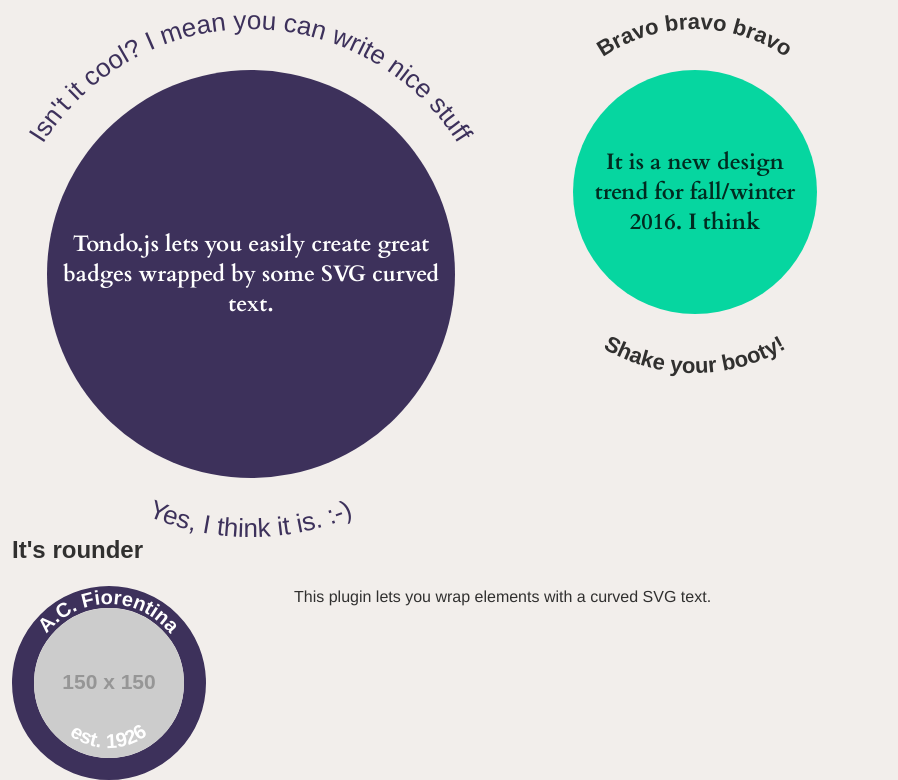
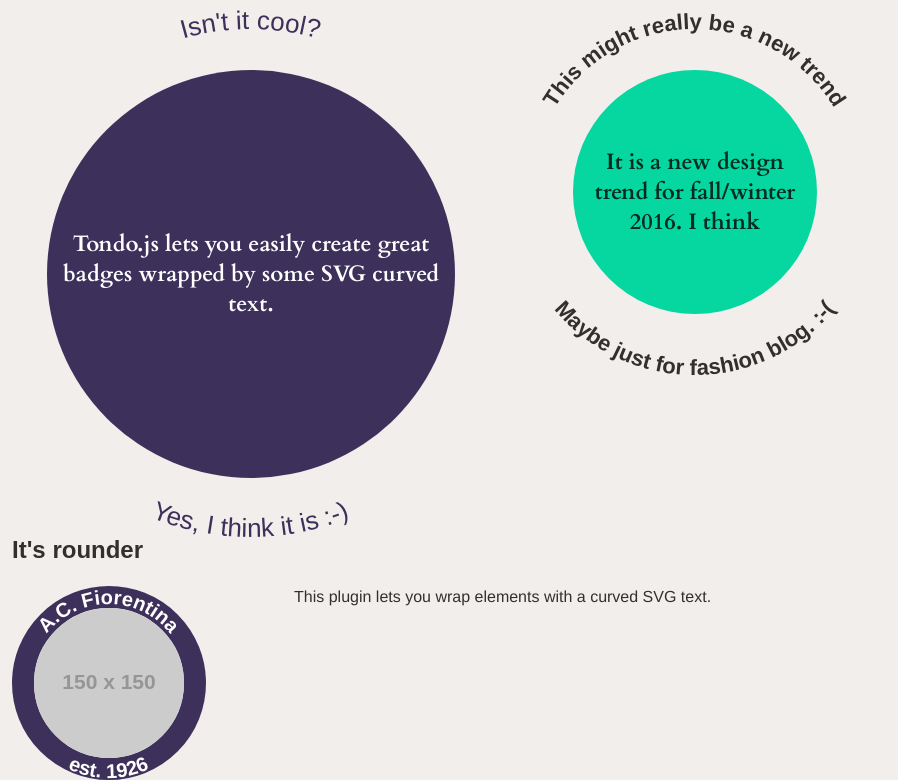
Before and after one commit to iliketomatoes/tondojs, a website: page index.html in a window 1280 px wide. Shown: the part 85-865 px from the top of the page, without its empty margins (0-898 px from the left). Drawn offline with Linux system fonts and the light colour scheme; files that its build step writes are made by us from their sources; placeholder pictures from the web are drawn by us; a web font is replaced by a local one.

Commit message:
refactor: Update plugin initialization

```diff
--- a/index.html
+++ b/index.html
@@ -90,41 +90,38 @@
     <script>
     var circleText = new Tondo('.badge--purple', {
         customClass: 'tondo--small',
-        circles: [{
+        tondoUp: {
             text: 'A.C. Fiorentina',
-            side: 'up',
             gap: 4,
-        }, {
+        },
+        tondoDown: {
             text: 'est. 1926',
-            side: 'down',
-            gap: -10
-        }]
+            gap: 20
+        }
     });
 
     var anotherCircle = new Tondo('.badge--big', {
         customClass: 'tondo--big',
-        circles: [{
-            text: 'Isn\'t it cool? I mean you can write nice stuff',
-            side: 'up',
+        tondoUp: {
+            text: 'Isn\'t it cool?',
             gap: 6,
-        }, {
-            text: 'Yes, I think it is. :-)',
-            side: 'down',
+        },
+        tondoDown: {
+            text: 'Yes, I think it is :-)',
             gap: 24
-        }]
+        }
     });
 
     var thirdCircle = new Tondo('.badge--medium', {
         customClass: 'tondo--medium',
-        circles: [{
-            text: 'Bravo bravo bravo',
-            side: 'up',
+        tondoUp: {
+            text: 'This might really be a new trend',
             gap: 6,
-        }, {
-            text: 'Shake your booty!',
-            side: 'down',
-            gap: 24
-        }]
+        },
+        tondoDown: {
+            text: 'Maybe just for fashion blog. :-(',
+            gap: 26
+        }
     });
     </script>
 </body>
--- a/src/helpers.js
+++ b/src/helpers.js
@@ -15,7 +15,11 @@ function getCirclePerimeter(radius) {
 function extend(a, b) {
     for (var key in b) {
         if (b.hasOwnProperty(key)) {
-            a[key] = b[key];
+            if (typeof b[key] === 'object' && b[key] !== null) {
+                a[key] = extend(a[key], b[key]);
+            } else {
+                a[key] = b[key];
+            }
         }
     }
     return a;
--- a/src/model.js
+++ b/src/model.js
@@ -24,7 +24,7 @@ var TondoModel = {
      */
     getBiggestGap: function (){
     	var biggestGap = 0;
-    	var circles = this.settings.circles;
+    	var circles = [this.settings.tondoUp, this.settings.tondoDown];
 
         for(var i in circles) {
         	if(circles[i].gap > biggestGap) biggestGap = circles[i].gap;
@@ -46,7 +46,8 @@ var TondoModel = {
     		viewBox,
     		defs;
 
-    	circles = this.settings.circles;
+    	circles = [this.settings.tondoUp, this.settings.tondoDown];
+    	console.log(circles);
 
     	targetWidth = this.proxy.targetWidth;
 
@@ -100,7 +101,6 @@ var TondoModel = {
         	} else {
         		// Such an empirical forumula :-)
         		var adjustY = ((sideLength - (2*radius)) - this.proxy.gap + circles[j].gap);
-        		console.log(adjustY);
         		circlePath.setAttribute('d', describeArc((sideLength / 2), adjustY, radius, 0));
         	}
 
--- a/src/scss/_tondo.scss
+++ b/src/scss/_tondo.scss
@@ -37,7 +37,6 @@
     background-color: $green;
     text-align: center;
     z-index: 20;
-
 }
 
 .badge--purple {
--- a/src/tondo.js
+++ b/src/tondo.js
@@ -2,7 +2,17 @@ function Tondo(selector, options) {
 
     var _defaults = {
         defaultClass: 'tondo',
-        customClass: ''
+        customClass: '',
+        tondoUp: {
+            text: '',
+            gap: 0,
+            side: 'up'
+        },
+        tondoDown: {
+            text: '',
+            gap: 0,
+            side: 'down'
+        }
     };
 
     var _createInstance = function(targetEl, GUID, options) {
```
Also changed, not shown: dist/tondo.js, dist/tondo.min.js.
